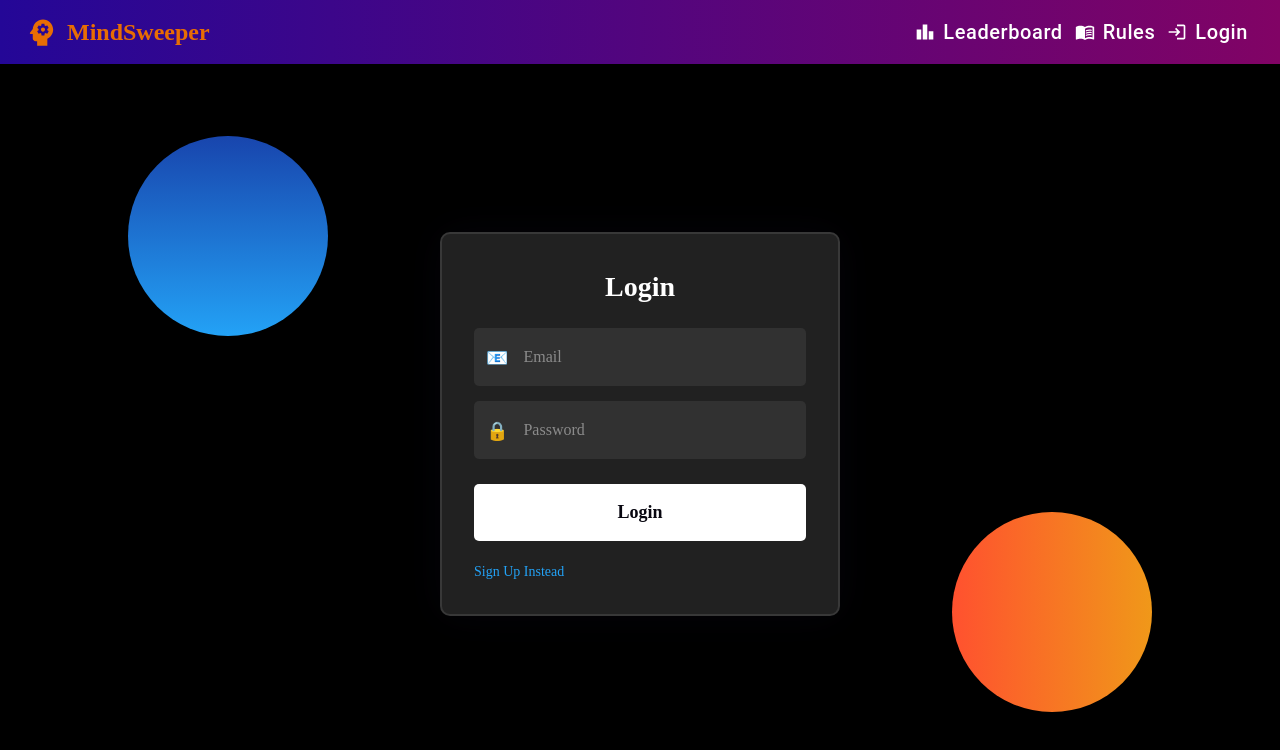
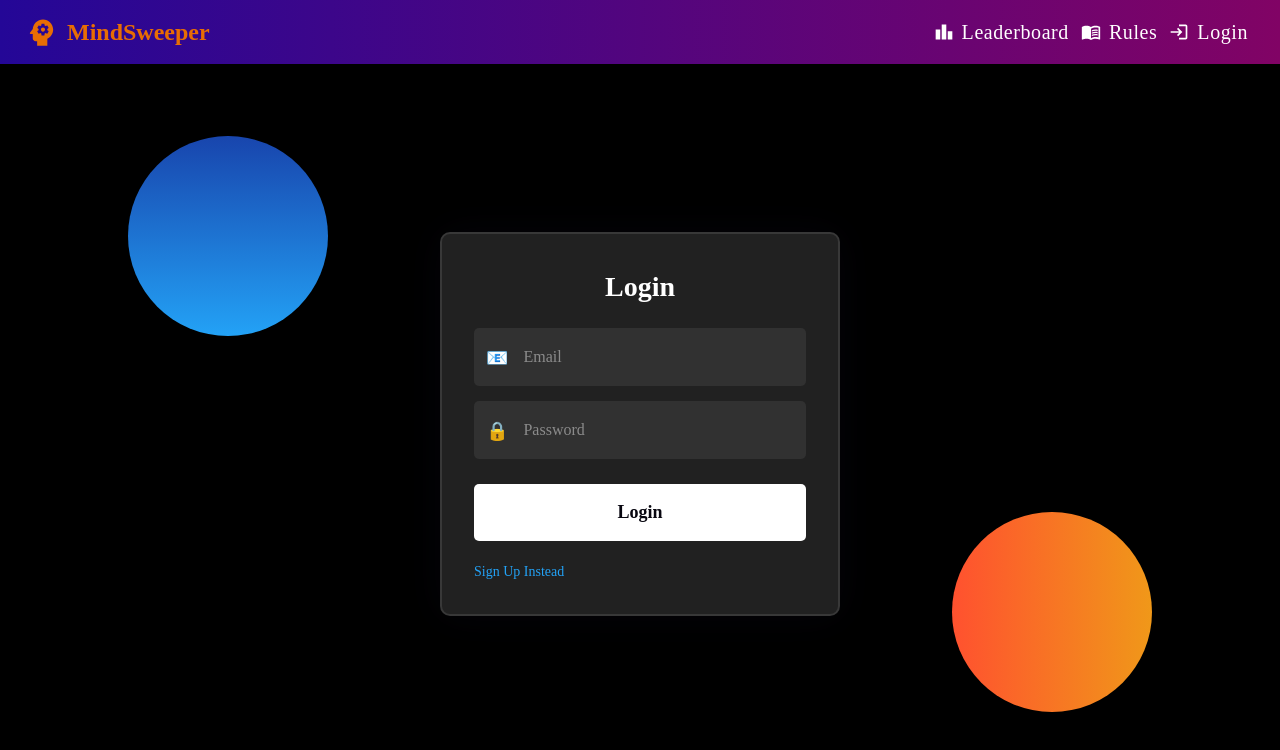
Before and after one commit to RoBWarrior/MINDSWEEPER_AAROHAN_2025, a React app in the folder Frontend/: page /login in a window 1280 px wide. Shown: the top 750 px of the page. Built offline with nearby package versions, Linux system fonts and the light colour scheme; the HTML template or start-up script is replaced by a standard one.

Commit message:
Addition of cursive font family to navbar contents

```diff
--- a/Frontend/src/components/Navbar.jsx
+++ b/Frontend/src/components/Navbar.jsx
@@ -120,7 +120,7 @@ const Navbar = () => {
               to="/leaderboard"
               color="inherit"
               startIcon={<Leaderboard />}
-              sx={{ textTransform: "none", fontSize: "20px" }}
+              sx={{ textTransform: "none", fontSize: "20px", fontFamily: "cursive" }}
             >
               Leaderboard
             </Button>
@@ -131,7 +131,7 @@ const Navbar = () => {
               to="/rules"
               color="inherit"
               startIcon={<MenuBook />}
-              sx={{ textTransform: "none", fontSize: "20px" }}
+              sx={{ textTransform: "none", fontSize: "20px", fontFamily: "cursive" }}
             >
               Rules
             </Button>
@@ -141,7 +141,7 @@ const Navbar = () => {
                 onClick={handleLogout}
                 color="inherit"
                 startIcon={<Logout />}
-                sx={{ textTransform: "none", fontSize: "20px" }}
+                sx={{ textTransform: "none", fontSize: "20px", fontFamily: "cursive" }}
               >
                 Logout
               </Button>
@@ -151,7 +151,7 @@ const Navbar = () => {
                 to="/login"
                 color="inherit"
                 startIcon={<Login />}
-                sx={{ textTransform: "none", fontSize: "20px" }}
+                sx={{ textTransform: "none", fontSize: "20px", fontFamily: "cursive" }}
               >
                 Login
               </Button>
```
